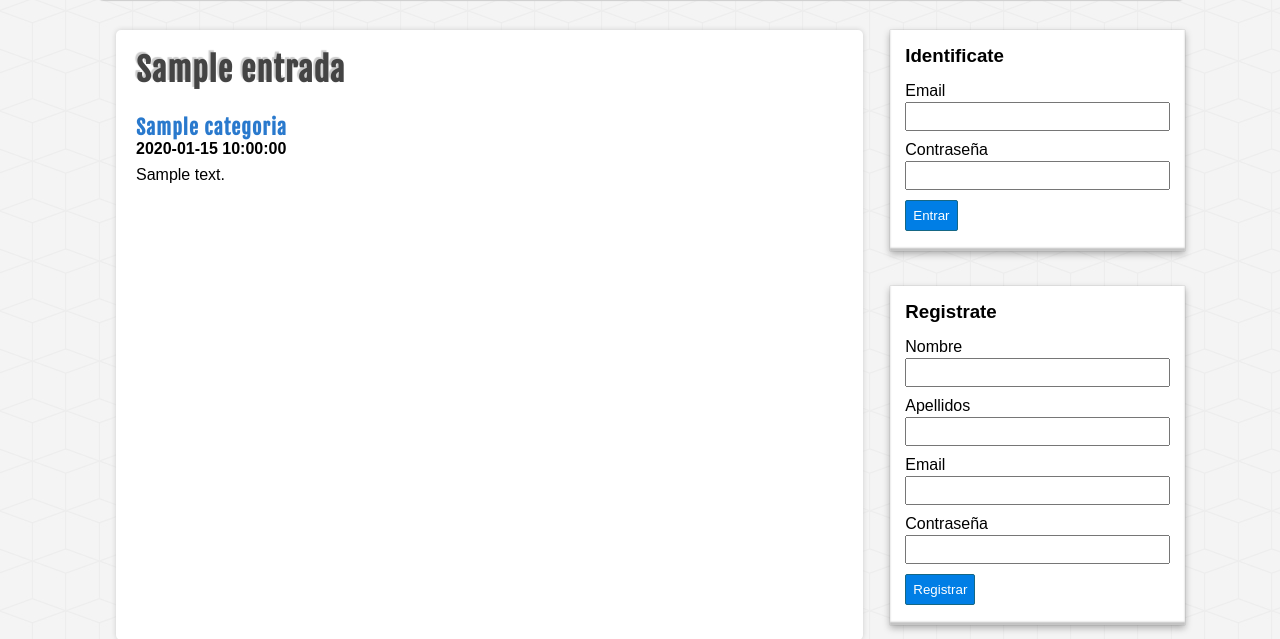
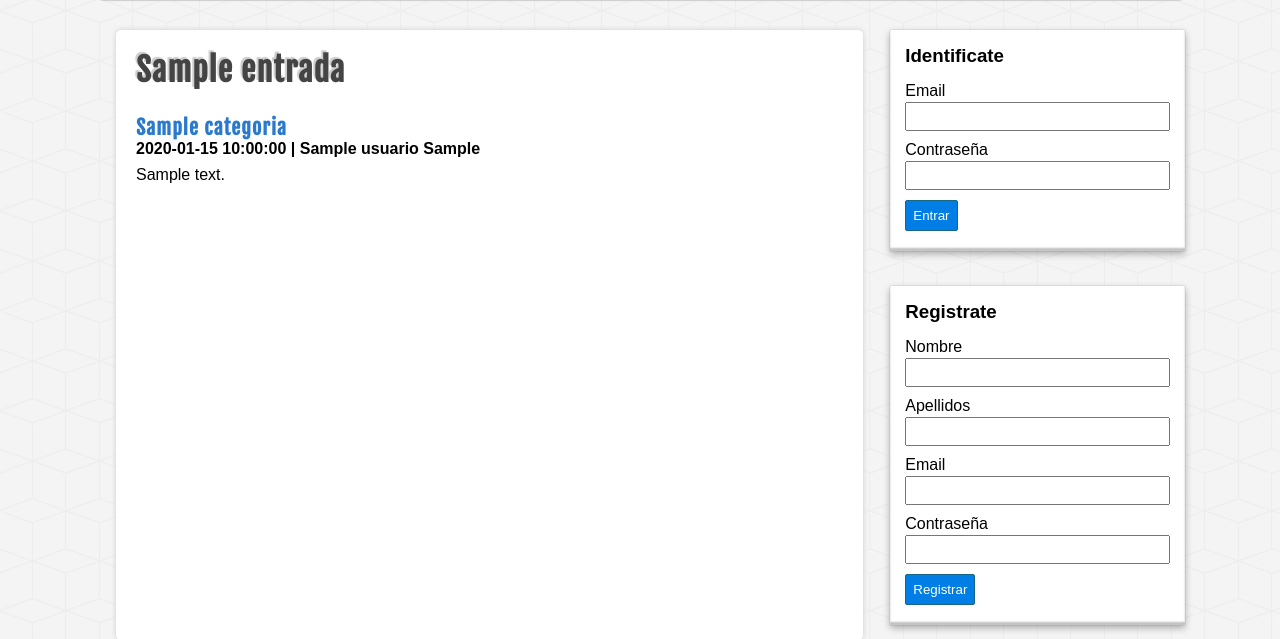
Before and after one commit to Luisangelpormachi/Proyecto1, a PHP site: page /entrada.php?id=1 in a window 1280 px wide. Shown: the part 152-791 px from the top of the page. Run offline with PHP 8.4, Linux system fonts and the light colour scheme; tables that the repository leaves empty or names only in its code hold one stand-in row (values such as "Sample post").

Commit message:
avance 10/05/2021

```diff
--- a/assets/css/estilos.css
+++ b/assets/css/estilos.css
@@ -179,12 +179,13 @@ input[type="submit"],
 }
 
 .boton{
+    color: white !important;
     text-align: center;
     width: 130px;
 }
 
 .boton-verde{
-    background: green;
+    background:#24b824;
     border-color: #055b05;
 }
 
--- a/entrada.php
+++ b/entrada.php
@@ -9,6 +9,7 @@ require_once 'includes/helpers.php';
 <?php
 
     $entrada_actual = conseguirCadaEntrada($conexion, $_GET['id']);
+
 
     if(!isset($entrada_actual['id'])){
         header("location: index.php");
@@ -35,10 +36,16 @@ require_once 'includes/lateral.php';
     <a href="categoria.php?id=<?= $entrada_actual['categoria_id']?>">
         <h2><?=$entrada_actual['categoria']?></h2>
     </a>
-    <h4><?=$entrada_actual['fecha']?></h4>
+    <h4><?=$entrada_actual['fecha']?> | <?= $entrada_actual['usuario'] ?></h4>
     <p><?=$entrada_actual['descripcion']?></p>
 
+    <?php if(isset($_SESSION['usuario']) && $_SESSION['usuario']['id'] == $entrada_actual['usuario_id']):?>
 
+        </br>
+        <a href="crear-entradas.php" class="boton boton-verde" >Editar entradas</a>
+        <a href="crear-categoria.php" class="boton" >Eliminar entrada</a>
+
+    <?php endif ;?>
 
 </div>
 
--- a/includes/helpers.php
+++ b/includes/helpers.php
@@ -97,7 +97,7 @@
      }
 
      function conseguirCadaEntrada($db, $id){
-        $sql = "SELECT e.*, c.nombre AS 'categoria' FROM entradas e INNER JOIN categoria c ON e.categoria_id = c.id  WHERE e.id = $id";
+        $sql = "SELECT e.*, c.nombre AS 'categoria', CONCAT(u.nombre, ' ', u.apellidos) AS 'usuario' FROM entradas e INNER JOIN categoria c ON e.categoria_id = c.id  INNER JOIN usuarios u ON  e.usuario_id = u.id WHERE e.id = $id";
 
         $entrada = mysqli_query($db, $sql);
 
@@ -111,4 +111,5 @@
 
 
 
+
 ?>
```
